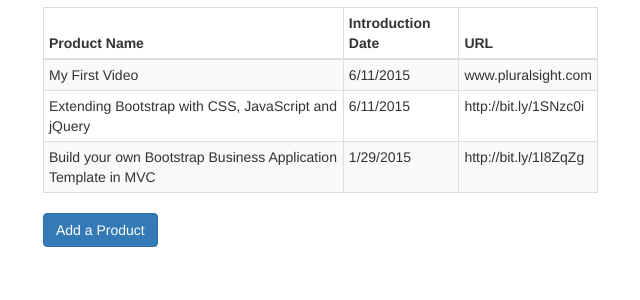
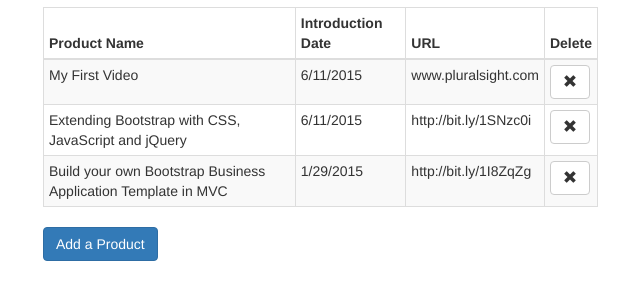
Before and after one commit to stepforwardtech/HTML-CRUD, a website: page index.html in a window 1280 px wide. Shown: the part 56-356 px from the top of the page, without its empty margins (27-667 px from the left). Drawn offline with nearby package versions, Linux system fonts and the light colour scheme.

Commit message:
Finished delete functionality

```diff
--- a/app.js
+++ b/app.js
@@ -5,30 +5,36 @@ function LoadProducts() {
 
     // append product to the table
     AppendProductToTable(
-        "<tr>" +
-            "<td>My First Video</td>" +
+         "<td>My First Video</td>" +
             "<td>6/11/2015</td>" +
-            "<td>www.pluralsight.com</td>" +
-        "</tr>"
+            "<td>www.pluralsight.com</td>"
     );
     AppendProductToTable(
-        "<tr>" +
         "<td>Extending Bootstrap with CSS, JavaScript and jQuery</td>" +
         "<td>6/11/2015</td>" +
-        "<td>http://bit.ly/1SNzc0i</td>" +
-      "</tr>"
+        "<td>http://bit.ly/1SNzc0i</td>"
     );
     AppendProductToTable(
-        "<tr>" +
+
         "<td>Build your own Bootstrap Business Application Template in MVC</td>" +
         "<td>1/29/2015</td>" +
-        "<td>http://bit.ly/1I8ZqZg</td>" +
-      "</tr>"
+        "<td>http://bit.ly/1I8ZqZg</td>"
+
     );
 }
 
 function AppendProductToTable(rowHTML) {
-    $("#productTable tbody").append(rowHTML);
+    $("#productTable tbody").append(
+        "<tr>" +
+        rowHTML +
+        "<td>" +
+        "<button type='button'" +
+            "onclick='productDelete(this);' " +
+            "class='btn btn-default'>" +
+            "<span class='glyphicon glyphicon-remove' />" +
+            "</td>" +
+         "</tr>"
+    );
 }
 
 function CheckForTBody() {
@@ -63,14 +69,16 @@ function productUpdate() {
     CheckForTBody();
 
     AppendProductToTable(
-        "<tr>" +
         "<td>" + $("#productname").val() + "</td>" +
         "<td>" + $("#introdate").val() + "</td>" +
-        "<td>" + $("#url").val() + "</td>" +
-      "</tr>"
+        "<td>" + $("#url").val() + "</td>"
     );
 
     ClearForm();
 
     cancelUpdate();
 }
+
+function productDelete(ctl) {
+    $(ctl).parents("tr").remove();
+}
--- a/index.html
+++ b/index.html
@@ -4,15 +4,15 @@
         <meta charset="utf-8">
         <meta name="viewport" content="width=device-width, initial-scale=1">
         <!-- Latest compiled and minified CSS -->
-        <link rel="stylesheet" href="http://maxcdn.bootstrapcdn.com/bootstrap/3.3.6/css/bootstrap.min.css">
+        <link rel="stylesheet" href="//maxcdn.bootstrapcdn.com/bootstrap/3.3.6/css/bootstrap.min.css">
 
         <!-- jQuery library -->
-        <script src="https://ajax.googleapis.com/ajax/libs/jquery/1.12.4/jquery.min.js"></script>
+        <script src="//ajax.googleapis.com/ajax/libs/jquery/1.12.4/jquery.min.js"></script>
 
         <!-- Latest compiled JavaScript -->
-        <script src="http://maxcdn.bootstrapcdn.com/bootstrap/3.3.6/js/bootstrap.min.js"></script>
+        <script src="//maxcdn.bootstrapcdn.com/bootstrap/3.3.6/js/bootstrap.min.js"></script>
 
-        <script src="app.js"></script>
+        <script src="./app.js"></script>
     </head>
     <body>
         <div class="container">
@@ -29,6 +29,7 @@
                                 <th>Product Name</th>
                                 <th>Introduction Date</th>
                                 <th>URL</th>
+                                <th>Delete</th>
                             </tr>
                         </thead>
                     </table>
```
Also changed, not shown: README.md.
